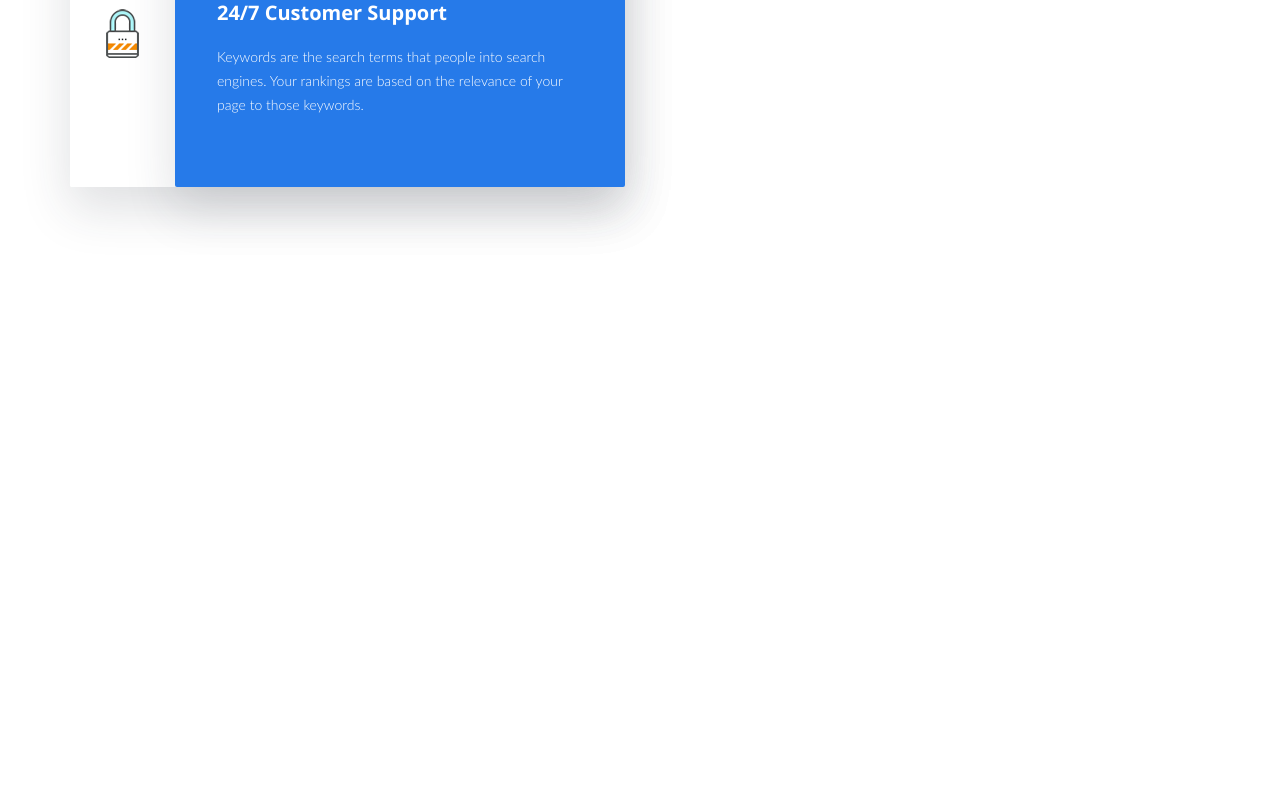
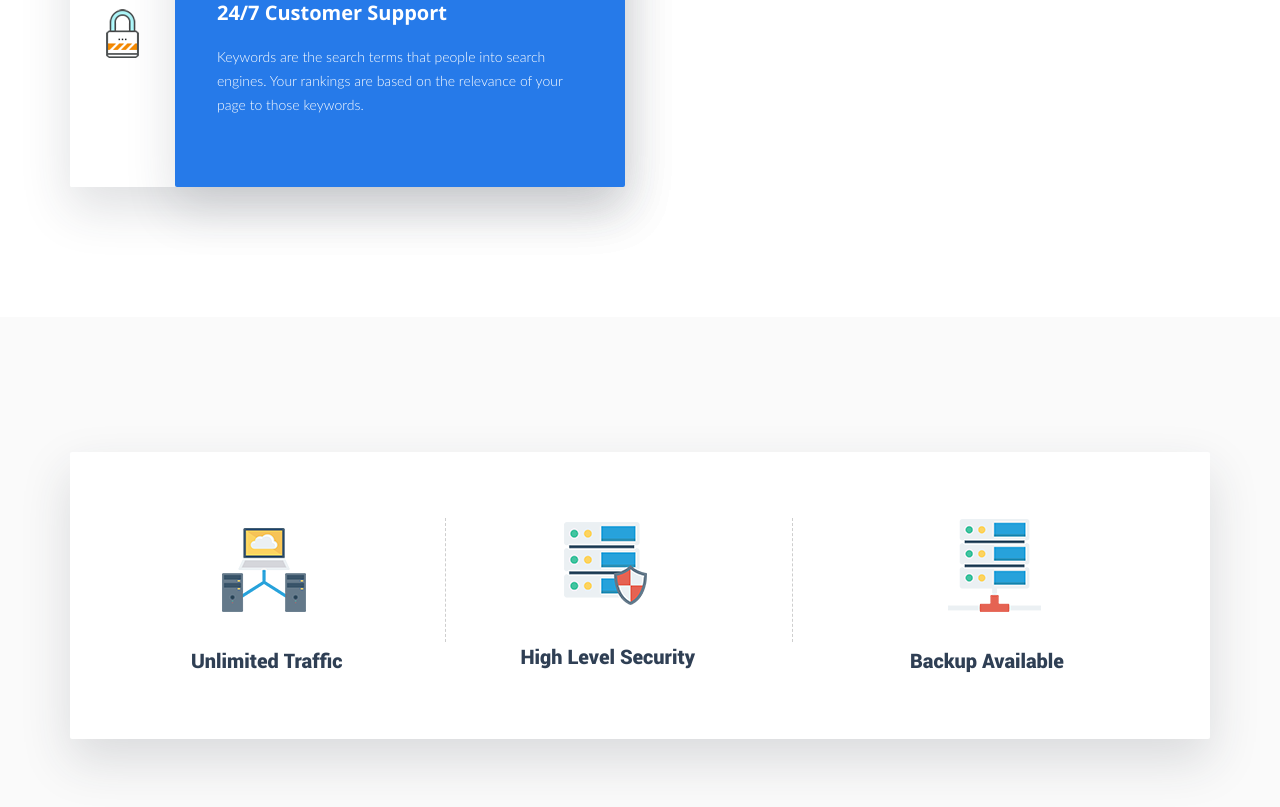
Before and after one commit to Immortal230719/JoomHost, a website: page src/index.html in a window 1280 px wide. Shown: the part 1855-2662 px from the top of the page. Before the commit the page ends 2172 px from the top, so only its background shows below. Drawn offline with nearby package versions, Linux system fonts and the light colour scheme; files that its build step writes are made by us from their sources; files whose address does not match are found by name.

Commit message:
section Start_icons added

```diff
--- a/src/index.html
+++ b/src/index.html
@@ -1,5 +1,5 @@
 <!DOCTYPE html>
-<html lang="en">
+<div lang="en">
 
 <head>
     <meta charset="UTF-8">
@@ -192,6 +192,25 @@
         </div>
     </section>
 
+    <section class="start">
+        <div class="container">
+            <div class="start__block">
+                <div class="start__img">
+                    <img src="icons/service/service2_1.png" alt="start1">
+                    <div class="start__border"></div>
+                    <img src="icons/service/service2_2.png" alt="start2">
+                    <div class="start__border"></div>
+                    <img src="icons/service/service2_3.png" alt="start3">
+                </div>
+                <div class="start__text">
+                    <div class="start__subtitle">Unlimited Traffic</div>
+                    <div class="start__subtitle">High Level Security</div>
+                    <div class="start__subtitle">Backup Available</div>
+                </div>
+            </div>
+        </div>
+    </section>
+
 
     <script src="https://code.jquery.com/jquery-1.11.0.min.js"></script>
     <script src="https://code.jquery.com/jquery-migrate-1.2.1.min.js"></script>
--- /dev/null
+++ b/src/sass/blocks/_start.scss
@@ -0,0 +1,70 @@
+.start {
+    height: 1101px;
+    padding: 135px 0 108px 0;
+    background-color: #fafafa;
+    &__block {
+        background-color: #ffffff;
+        width: 1140px;
+        height: 287px;
+        border:none;
+        box-shadow: 0 21px 49px 1px rgba(41, 44, 61, 0.15);
+        border-radius: 2px;
+        padding: 66px 138px 66px 120px;
+    }
+    &__item {
+        &:nth-child(1) {
+            margin-right: 104px;
+        }
+    }
+
+    &__img {
+        display: flex;
+        align-items: flex-start;
+        img {
+            &:nth-child(1) {
+                margin: 10px 139px 0 32px;
+            }
+            &:nth-child(3) {
+                margin: 4px 145px 0 118px;
+            }
+            &:nth-child(5) {
+                margin-left: 155px;
+                margin-top: 1px;
+            }
+
+        }
+
+    }
+
+    &__text {
+        margin-top: 2px;
+        display: flex;
+        div {
+            &:nth-child(1) {
+                margin-left: 1px;
+                margin-right: 178px;
+                margin-top: 1px;
+            }
+            &:nth-child(2) {
+                margin-top: -3px;
+            }
+            &:nth-child(3) {
+                margin-left: 215px;
+                margin-top: 1px;
+            }
+        }
+    }
+    &__subtitle {
+        color: $text-color2;
+        font-family: 'Roboto';
+        font-size: 20px;
+        font-weight: 700;
+    }
+    &__border {
+        height: 124px;
+        border: none;
+        border-left: 1px dashed;
+        border-color:#cecece;
+    }
+
+}
--- a/src/sass/style.scss
+++ b/src/sass/style.scss
@@ -16,3 +16,4 @@
 @import 'blocks/header';
 @import 'blocks/promo';
 @import 'blocks/services';
+@import 'blocks/start';
```
